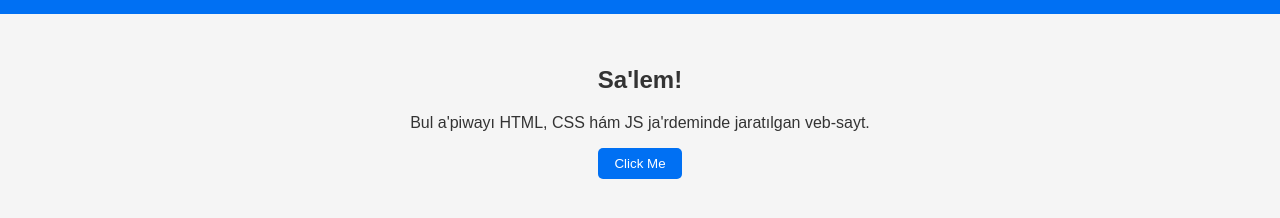
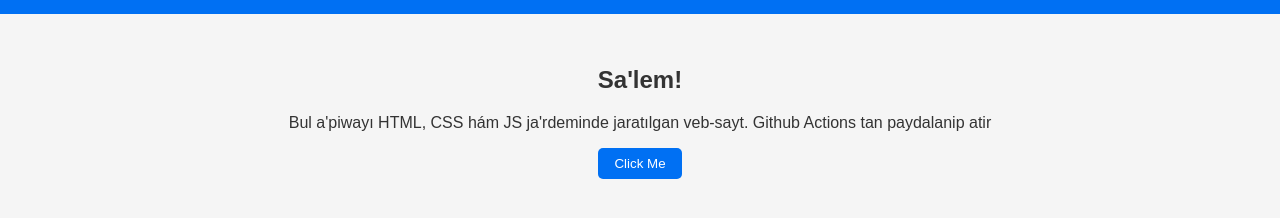
Before and after one commit to coderun626/GithubActionsTest, a plain HTML site: page index.html in a window 1280 px wide. Shown: the part 116-334 px from the top of the page. Drawn offline with Linux system fonts and the light colour scheme.

Commit message:
Github Actions test

```diff
--- a/index.html
+++ b/index.html
@@ -19,7 +19,7 @@
   <main>
     <section>
       <h2>Sa'lem!</h2>
-      <p>Bul a'piwayı HTML, CSS hám JS ja'rdeminde jaratılgan veb-sayt.</p>
+      <p>Bul a'piwayı HTML, CSS hám JS ja'rdeminde jaratılgan veb-sayt. Github Actions tan paydalanip atir</p>
       <button onclick="salomBer()">Click Me</button>
     </section>
   </main>
```
